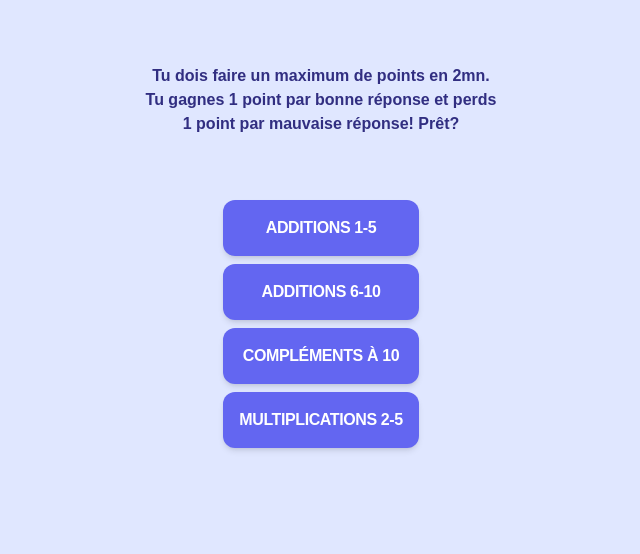
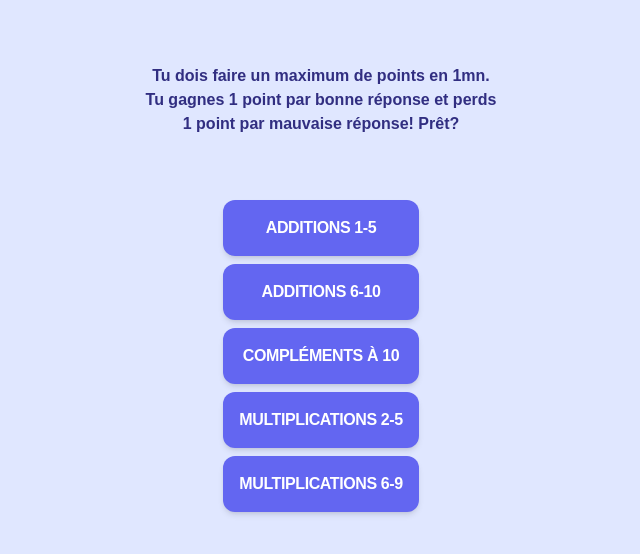
Before and after one commit to spolu/ce1, a Next.js app: page / in a window 1280 px wide. Shown: the top 554 px of the page, without its empty margins (319-959 px from the left). Built offline with nearby package versions, Linux system fonts and the light colour scheme.

Commit message:
new version!

```diff
--- a/app/page.tsx
+++ b/app/page.tsx
@@ -1,13 +1,25 @@
 "use client";
 
+const GAME_TIME = 60;
+
 import { ReactNode, useEffect, useState } from "react";
+
+type GameType =
+  | "addition-1-5"
+  | "addition-6-10"
+  | "complement-10"
+  | "multiplication-2-5"
+  | "multiplication-6-9";
 
 function classNames(...classes: string[]) {
   return classes.filter(Boolean).join(" ");
 }
 
+type ProblemType = "addition" | "complement-10" | "multiplication";
+
 type Problem = {
-  type: "addition" | "complement-10" | "multiplication";
+  gameType: GameType;
+  type: ProblemType;
   left: number;
   right: number;
   answer: number;
@@ -44,7 +56,17 @@ function makeSimpleAdditionChoices(solution: number) {
   ];
 }
 
-function makeMultiplicationChoices(solution: number) {
+function makeMultiplicationChoices(problem: Problem) {
+  const solution = problem.left * problem.right;
+  let choices = [0, 1, 2].map((_) => {
+    const left = Math.floor(Math.random() * 9) + 1;
+    let right = Math.floor(Math.random() * 4) + 2;
+    if (problem.gameType === "multiplication-6-9") {
+      right = Math.floor(Math.random() * 4) + 6;
+    }
+    return right * left;
+  });
+
   return [
     {
       value: solution,
@@ -52,20 +74,35 @@ function makeMultiplicationChoices(solution: number) {
       state: null,
     },
     {
-      value: ((solution + 1) * 7) % (2 * solution),
-      correct: ((solution + 1) * 7) % (2 * solution) === solution,
+      value: choices[0],
+      correct: choices[0] === solution,
       state: null,
     },
     {
-      value: ((solution + 1) * 5) % (2 * solution),
-      correct: ((solution + 1) * 5) % (2 * solution) === solution,
+      value: choices[1],
+      correct: choices[1] === solution,
       state: null,
     },
     {
-      value: ((solution + 1) * 2) % (2 * solution),
-      correct: ((solution + 1) * 2) % (2 * solution) === solution,
+      value: choices[2],
+      correct: choices[2] === solution,
       state: null,
     },
+    // {
+    //   value: ((solution + 1) * 7) % (2 * solution),
+    //   correct: ((solution + 1) * 7) % (2 * solution) === solution,
+    //   state: null,
+    // },
+    // {
+    //   value: ((solution + 1) * 5) % (2 * solution),
+    //   correct: ((solution + 1) * 5) % (2 * solution) === solution,
+    //   state: null,
+    // },
+    // {
+    //   value: ((solution + 1) * 2) % (3 * solution),
+    //   correct: ((solution + 1) * 2) % (3 * solution) === solution,
+    //   state: null,
+    // },
   ];
 }
 
@@ -100,7 +137,7 @@ function ProblemView({
     if (p.type === "complement-10") {
       choices = makeSimpleAdditionChoices(p.right);
     } else if (p.type === "multiplication") {
-      choices = makeMultiplicationChoices(p.left * p.right);
+      choices = makeMultiplicationChoices(p);
     } else {
       choices = makeSimpleAdditionChoices(p.answer);
     }
@@ -176,27 +213,17 @@ function ProblemView({
 
 type GameState = {
   state: "waiting" | "playing" | "finished";
-  gameType:
-    | "addition-1-5"
-    | "addition-6-10"
-    | "complement-10"
-    | "multiplication-2-5";
+  gameType: GameType;
   timeLeft: number;
   score: number;
   problem: Problem;
 };
 
 export default function Home() {
-  const newProblem = (
-    gameType:
-      | "addition-1-5"
-      | "addition-6-10"
-      | "complement-10"
-      | "multiplication-2-5"
-  ) => {
+  const newProblem = (gameType: GameType) => {
     let left = Math.floor(Math.random() * 5) + 1;
     let right = 1;
-    let type: "addition" | "complement-10" | "multiplication" = "addition";
+    let type: ProblemType = "addition";
     switch (gameType) {
       case "addition-1-5":
         right = Math.floor(Math.random() * 5) + 1;
@@ -214,9 +241,15 @@ export default function Home() {
         left = Math.floor(Math.random() * 9) + 1;
         type = "multiplication";
         break;
+      case "multiplication-6-9":
+        right = Math.floor(Math.random() * 4) + 6;
+        left = Math.floor(Math.random() * 9) + 1;
+        type = "multiplication";
+        break;
     }
     const swap = Math.random() > 0.5;
     const p: Problem = {
+      gameType,
       type,
       left: swap ? right : left,
       right: swap ? left : right,
@@ -228,7 +261,7 @@ export default function Home() {
   const [gameState, setGameState] = useState<GameState>({
     state: "waiting",
     gameType: "addition-1-5",
-    timeLeft: 120,
+    timeLeft: GAME_TIME,
     score: 0,
     problem: newProblem("addition-1-5"),
   });
@@ -279,7 +312,7 @@ export default function Home() {
       {gameState.state === "finished" && (
         <>
           <div className="text-xl max-w-4xl font-bold text-indigo-900">
-            Tu as fait {gameState.score} points en 2mn.
+            Tu as fait {gameState.score} points en 1mn.
           </div>
           <div className="pt-8 text-base">
             <Button
@@ -287,7 +320,7 @@ export default function Home() {
                 setGameState({
                   ...gameState,
                   state: "playing",
-                  timeLeft: 120,
+                  timeLeft: GAME_TIME,
                   gameType: gameState.gameType,
                   score: 0,
                 })
@@ -320,7 +353,7 @@ export default function Home() {
       {gameState.state === "waiting" && (
         <>
           <div className="px-4 text-base w-96 text-indigo-900 text-center font-semibold">
-            Tu dois faire un maximum de points en 2mn. Tu gagnes 1 point par
+            Tu dois faire un maximum de points en 1mn. Tu gagnes 1 point par
             bonne réponse et perds 1 point par mauvaise réponse! Prêt?
           </div>
           <div className="pt-16 text-base flex flex-col gap-y-2">
@@ -330,7 +363,7 @@ export default function Home() {
                   ...gameState,
                   gameType: "addition-1-5",
                   state: "playing",
-                  timeLeft: 120,
+                  timeLeft: GAME_TIME,
                   score: 0,
                   problem: newProblem("addition-1-5"),
                 })
@@ -344,7 +377,7 @@ export default function Home() {
                   ...gameState,
                   gameType: "addition-6-10",
                   state: "playing",
-                  timeLeft: 120,
+                  timeLeft: GAME_TIME,
                   score: 0,
                   problem: newProblem("addition-6-10"),
                 })
@@ -358,7 +391,7 @@ export default function Home() {
                   ...gameState,
                   gameType: "complement-10",
                   state: "playing",
-                  timeLeft: 120,
+                  timeLeft: GAME_TIME,
                   score: 0,
                   problem: newProblem("complement-10"),
                 })
@@ -372,7 +405,7 @@ export default function Home() {
                   ...gameState,
                   gameType: "multiplication-2-5",
                   state: "playing",
-                  timeLeft: 120,
+                  timeLeft: GAME_TIME,
                   score: 0,
                   problem: newProblem("multiplication-2-5"),
                 })
@@ -380,6 +413,20 @@ export default function Home() {
             >
               {"Multiplications 2-5"}
             </Button>
+            <Button
+              onClick={() =>
+                setGameState({
+                  ...gameState,
+                  gameType: "multiplication-6-9",
+                  state: "playing",
+                  timeLeft: GAME_TIME,
+                  score: 0,
+                  problem: newProblem("multiplication-6-9"),
+                })
+              }
+            >
+              {"Multiplications 6-9"}
+            </Button>
           </div>
         </>
       )}
```
Also changed, not shown: 1 other file (tests, documents, lock files or other folders).
